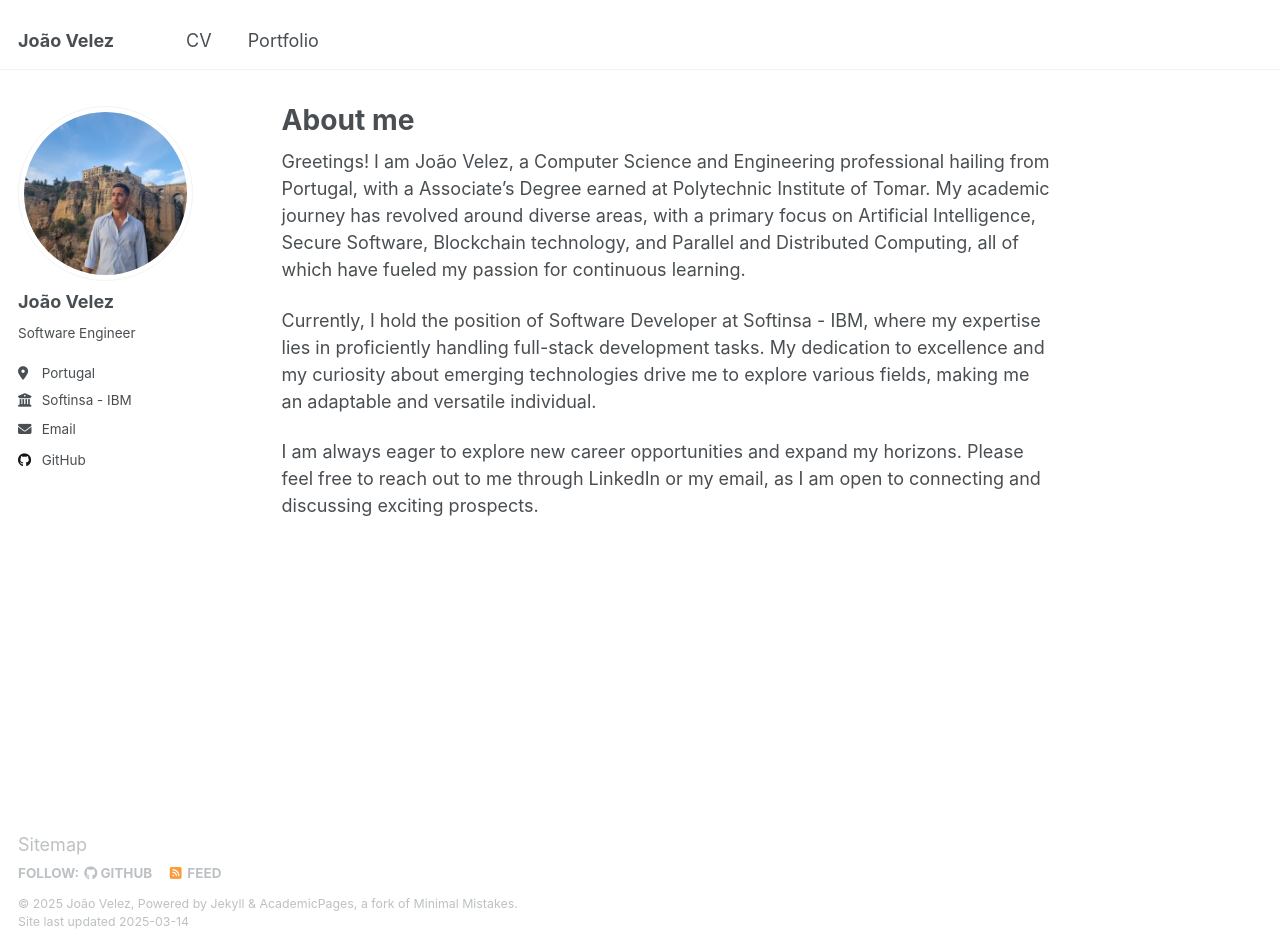
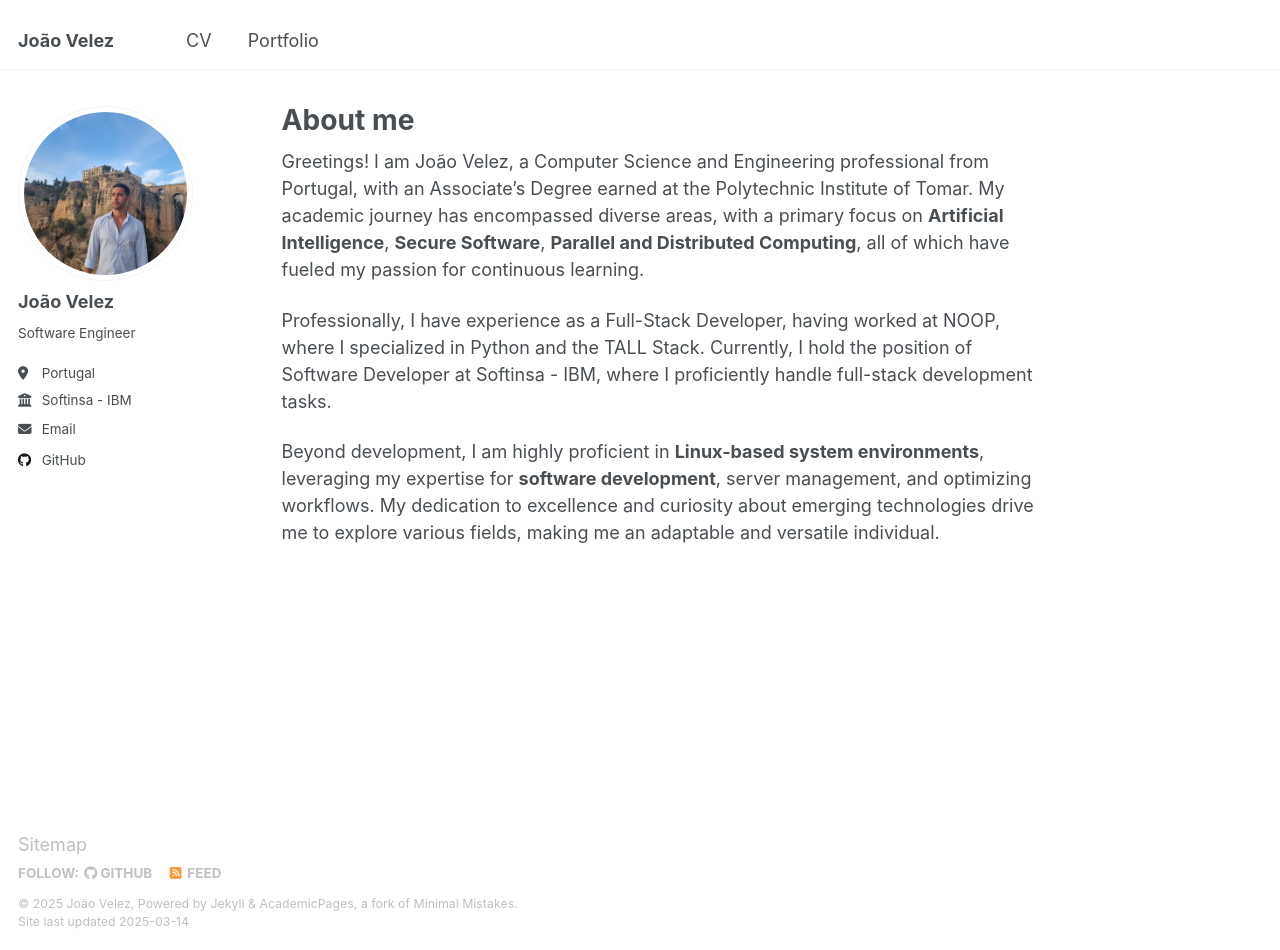
Before and after one commit to QuaNilo/QuaNilo.github.io, a Jekyll site: the page built from _pages/about.md, in a window 1280 px wide and 950 px high. Built offline with Jekyll 4.4.1, drawn with Linux system fonts in a browser that asks for light colours.

Commit message:
Updated about me page

```diff
--- a/_pages/about.md
+++ b/_pages/about.md
@@ -8,8 +8,8 @@ redirect_from:
   - /about.html
 ---
 
-Greetings! I am João Velez, a Computer Science and Engineering professional hailing from Portugal, with a Associate's Degree earned at Polytechnic Institute of Tomar. My academic journey has revolved around diverse areas, with a primary focus on Artificial Intelligence, Secure Software, Blockchain technology, and Parallel and Distributed Computing, all of which have fueled my passion for continuous learning.
+Greetings! I am João Velez, a Computer Science and Engineering professional from Portugal, with an Associate's Degree earned at the Polytechnic Institute of Tomar. My academic journey has encompassed diverse areas, with a primary focus on **Artificial Intelligence**, **Secure Software**, **Parallel and Distributed Computing**, all of which have fueled my passion for continuous learning.
 
-Currently, I hold the position of Software Developer at Softinsa - IBM, where my expertise lies in proficiently handling full-stack development tasks. My dedication to excellence and my curiosity about emerging technologies drive me to explore various fields, making me an adaptable and versatile individual.
+Professionally, I have experience as a Full-Stack Developer, having worked at NOOP, where I specialized in Python and the TALL Stack. Currently, I hold the position of Software Developer at Softinsa - IBM, where I proficiently handle full-stack development tasks.
 
-I am always eager to explore new career opportunities and expand my horizons. Please feel free to reach out to me through LinkedIn or my email, as I am open to connecting and discussing exciting prospects.
+Beyond development, I am highly proficient in **Linux-based system environments**, leveraging my expertise for **software development**, server management, and optimizing workflows. My dedication to excellence and curiosity about emerging technologies drive me to explore various fields, making me an adaptable and versatile individual.
```
